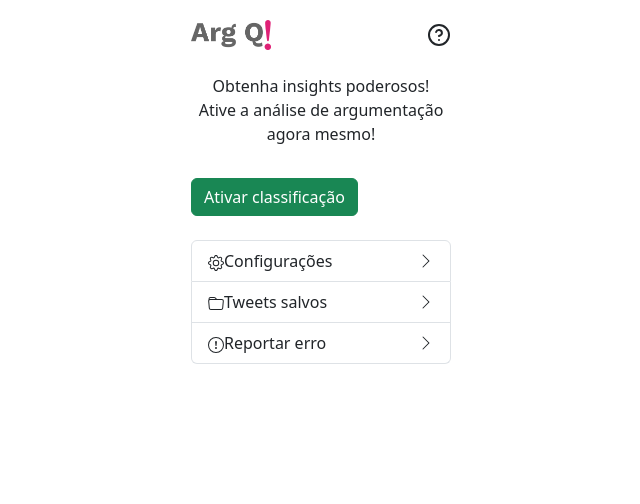
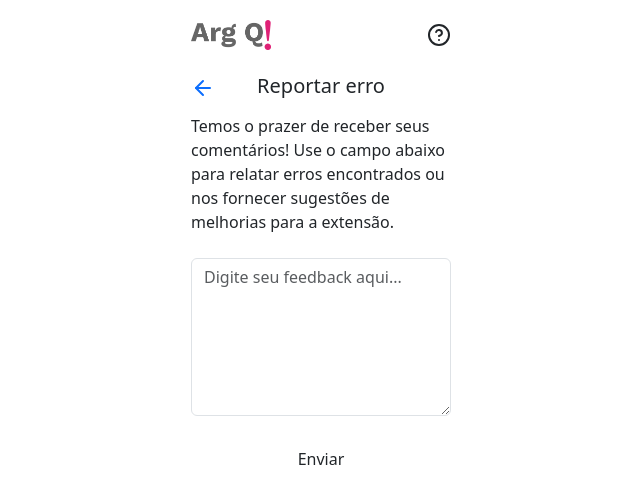
Before and after one commit to italoribeiroc/ArgQBrowserExtension, a React (Vite) app in the folder argq-browser-extension/: page /#/report_error in a window 1280 px wide. Shown: the top 504 px of the page, without its empty margins (319-959 px from the left). Built offline with nearby package versions, Linux system fonts and the light colour scheme.

Commit message:
add report error page

```diff
--- a/argq-browser-extension/package.json
+++ b/argq-browser-extension/package.json
@@ -13,12 +13,14 @@
     "bootstrap-icons": "^1.11.1",
     "react": "^18.2.0",
     "react-bootstrap-icons": "^1.10.3",
-    "react-dom": "^18.2.0"
+    "react-dom": "^18.2.0",
+    "react-router-dom": "^6.17.0"
   },
   "devDependencies": {
     "@types/chrome": "^0.0.248",
     "@types/react": "^18.2.15",
     "@types/react-dom": "^18.2.7",
+    "@types/react-router-dom": "^5.3.3",
     "@typescript-eslint/eslint-plugin": "^6.0.0",
     "@typescript-eslint/parser": "^6.0.0",
     "@vitejs/plugin-react": "^4.0.3",
--- a/argq-browser-extension/src/App.tsx
+++ b/argq-browser-extension/src/App.tsx
@@ -1,52 +1,22 @@
 // import { useState } from 'react'
 import './App.css'
-import argqLogo from './assets/images/argq_logo_gr-escuro.png'
-import { Gear, ExclamationCircle, Folder, ChevronRight } from 'react-bootstrap-icons'
+import Header from './components/Header';
+import { HashRouter as Router, Route, Routes } from 'react-router-dom';
+import ReportErrorPage from './pages/ReportErrorPage';
+import HomePage from './pages/HomePage';
 
 function App() {
   return (
-    <div className="container" style={{ width: '300px', height: '400px', padding: '20px' }}>
+    <Router>
+        <div className="container" style={{ width: '300px', height: '400px', padding: '20px' }}>
+            <Header />
 
-            <div className="d-flex justify-content-between align-items-center mb-4">
-                <img src={argqLogo} alt="Arg Q!" style={{ height: '30px' }} />
-                <a className="icon-link" href="https://argq.org/" target="_blank" rel="noopener noreferrer" style={{ color: 'inherit', textDecoration: 'none' }}>
-                    <svg xmlns="http://www.w3.org/2000/svg" width="24" height="24" viewBox="0 0 24 24" fill="none" stroke="currentColor" strokeWidth="2" strokeLinecap="round" strokeLinejoin="round" className="feather feather-help-circle">
-                        <circle cx="12" cy="12" r="10"></circle>
-                        <path d="M9.09 9a3 3 0 0 1 5.83 1c0 2-3 3-3 3"></path>
-                        <line x1="12" y1="17" x2="12.01" y2="17"></line>
-                    </svg>
-                </a>
-            </div>
-
-            <p className="text-center mt-2">Obtenha insights poderosos! <br /> Ative a análise de argumentação agora mesmo!</p>
-
-            <button id="classifyTweets" className="btn btn-success btn-block" style={{ marginTop: '16px' }}>Ativar classificação</button>
-
-            <div className="list-group mt-4">
-                <a href="#" className="list-group-item list-group-item-action d-flex justify-content-between align-items-center">
-                    <div>
-                        <Gear className='icon-spacing'/>
-                        Configurações
-                    </div>
-                    <ChevronRight />
-                </a>
-                <a href="#" className="list-group-item list-group-item-action d-flex justify-content-between align-items-center">
-                    <div>
-                        <Folder className='icon-spacing'/>
-                        Tweets salvos
-                    </div>
-                    <ChevronRight />
-                </a>
-                <a href="./report_error.html" className="list-group-item list-group-item-action d-flex justify-content-between align-items-center">
-                    <div>
-                        <ExclamationCircle className='icon-spacing'/>
-                        Reportar erro
-                    </div>
-                    <ChevronRight />
-                </a>
-            </div>
-
+            <Routes>
+                <Route path="/" element={<HomePage />} />
+                <Route path="/report_error" element={<ReportErrorPage />} />
+            </Routes>
         </div>
+    </Router>
   )
 }
 
--- /dev/null
+++ b/argq-browser-extension/src/components/Header.tsx
@@ -0,0 +1,19 @@
+import React from 'react';
+import argqLogo from '../assets/images/argq_logo_gr-escuro.png';
+
+const Header: React.FC = () => {
+  return (
+    <div className="d-flex justify-content-between align-items-center mb-4">
+        <img src={argqLogo} alt="Arg Q!" style={{ height: '30px' }} />
+        <a className="icon-link" href="https://argq.org/" target="_blank" rel="noopener noreferrer" style={{ color: 'inherit', textDecoration: 'none' }}>
+            <svg xmlns="http://www.w3.org/2000/svg" width="24" height="24" viewBox="0 0 24 24" fill="none" stroke="currentColor" strokeWidth="2" strokeLinecap="round" strokeLinejoin="round" className="feather feather-help-circle">
+                <circle cx="12" cy="12" r="10"></circle>
+                <path d="M9.09 9a3 3 0 0 1 5.83 1c0 2-3 3-3 3"></path>
+                <line x1="12" y1="17" x2="12.01" y2="17"></line>
+            </svg>
+        </a>
+    </div>
+  );
+}
+
+export default Header;
--- /dev/null
+++ b/argq-browser-extension/src/pages/HomePage.tsx
@@ -0,0 +1,41 @@
+// import { useState } from 'react'
+import '../App.css'
+import { Link } from 'react-router-dom';
+import { Gear, ExclamationCircle, Folder, ChevronRight } from 'react-bootstrap-icons'
+
+function HomePage() {
+  return (
+    <>
+        <p className="text-center mt-2">Obtenha insights poderosos! <br /> Ative a análise de argumentação agora mesmo!</p>
+
+        <button id="classifyTweets" className="btn btn-success btn-block" style={{ marginTop: '16px' }}>Ativar classificação</button>
+
+        <div className="list-group mt-4">
+            <a href="#" className="list-group-item list-group-item-action d-flex justify-content-between align-items-center">
+                <div>
+                    <Gear className='icon-spacing'/>
+                    Configurações
+                </div>
+                <ChevronRight />
+            </a>
+            <a href="#" className="list-group-item list-group-item-action d-flex justify-content-between align-items-center">
+                <div>
+                    <Folder className='icon-spacing'/>
+                    Tweets salvos
+                </div>
+                <ChevronRight />
+            </a>
+            <Link to="/report_error" className="list-group-item list-group-item-action d-flex justify-content-between align-items-center">
+                <div>
+                    <ExclamationCircle className='icon-spacing'/>
+                    Reportar erro
+                </div>
+                <ChevronRight />
+            </Link>
+        </div>
+
+    </>
+  )
+}
+
+export default HomePage
--- /dev/null
+++ b/argq-browser-extension/src/pages/ReportErrorPage.tsx
@@ -0,0 +1,23 @@
+import { Link } from 'react-router-dom';
+
+function ReportErrorPage() {
+    return (
+        <>
+            <div className="d-flex justify-content-between header-container mb-2">
+                <Link to="/" className="back-arrow">
+                    <svg xmlns="http://www.w3.org/2000/svg" width="24" height="24" viewBox="0 0 24 24" fill="none" stroke="currentColor" strokeWidth="2" strokeLinecap="round" strokeLinejoin="round" className="feather feather-arrow-left">
+                        <line x1="19" y1="12" x2="5" y2="12"/>
+                        <polyline points="12 19 5 12 12 5"/>
+                    </svg>
+                </Link>
+                <h5>Reportar erro</h5>
+                <span style={{ width: '24px' }}></span>
+            </div>
+            <p className="mb-4">Temos o prazer de receber seus comentários! Use o campo abaixo para relatar erros encontrados ou nos fornecer sugestões de melhorias para a extensão.</p>
+            <textarea className="form-control mb-4" rows={6} placeholder="Digite seu feedback aqui..."></textarea>
+            <button className="btn submit-btn w-100 mb-4">Enviar</button>
+        </>
+    )
+}
+
+export default ReportErrorPage;
```
Also changed, not shown: 1 other file (tests, documents, lock files or other folders).
